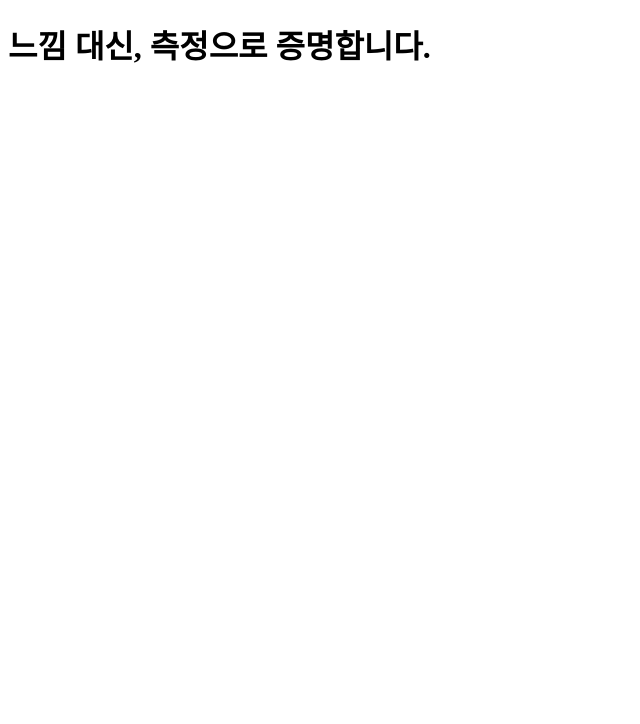
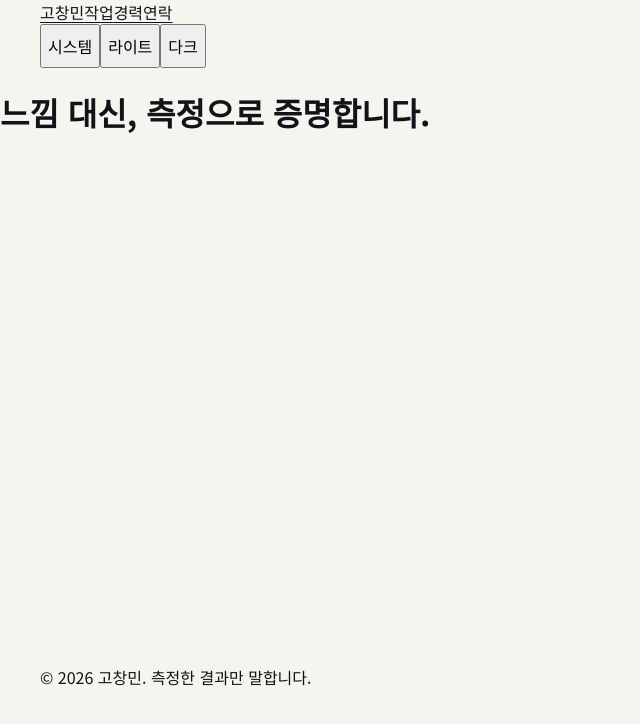
Before and after one commit to changminKo/portfolio-site, a Next.js app: page / in a window 1280 px wide. Shown: the top 724 px of the page, without its empty margins (0-640 px from the left). Built offline with nearby package versions, Linux system fonts and the light colour scheme.

Commit message:
feat: 디자인 토큰과 테마 기반 구현

```diff
--- a/package.json
+++ b/package.json
@@ -18,7 +18,9 @@
     "test:e2e": "playwright test"
   },
   "dependencies": {
+    "framer-motion": "^13.1.0",
     "next": "16.2.9",
+    "next-themes": "^0.4.6",
     "react": "^19.2.7",
     "react-dom": "^19.2.7"
   },
--- a/src/app/layout.tsx
+++ b/src/app/layout.tsx
@@ -1,9 +1,30 @@
+import type { Metadata } from "next";
+import { IBM_Plex_Mono, Noto_Sans_KR } from "next/font/google";
 import type { ReactNode } from "react";
+import { Footer } from "@/components/chrome/Footer";
+import { Header } from "@/components/chrome/Header";
+import { ThemeProvider } from "@/providers/ThemeProvider";
+import "@/styles/globals.css";
+
+const sans = Noto_Sans_KR({ weight: ["400", "600", "700"], variable: "--font-sans" });
+const mono = IBM_Plex_Mono({ weight: ["400", "500"], subsets: ["latin"], variable: "--font-mono" });
+
+export const metadata: Metadata = {
+  title: { default: "고창민 · 성능 엔지니어", template: "%s · 고창민" },
+  description: "측정으로 웹과 웹뷰의 병목을 찾아 결과로 바꾸는 프론트엔드 엔지니어 고창민입니다.",
+};
 
 export default function RootLayout({ children }: Readonly<{ children: ReactNode }>) {
   return (
-    <html lang="ko">
-      <body>{children}</body>
+    <html lang="ko" suppressHydrationWarning className={`${sans.variable} ${mono.variable}`}>
+      <body>
+        <ThemeProvider>
+          <a className="skip-link" href="#main-content">본문으로 건너뛰기</a>
+          <Header />
+          <main id="main-content" className="site-main" tabIndex={-1}>{children}</main>
+          <Footer />
+        </ThemeProvider>
+      </body>
     </html>
   );
 }
--- /dev/null
+++ b/src/components/chrome/Footer.tsx
@@ -0,0 +1,7 @@
+export function Footer() {
+  return (
+    <footer className="page-shell">
+      <p>© 2026 고창민. 측정한 결과만 말합니다.</p>
+    </footer>
+  );
+}
--- /dev/null
+++ b/src/components/chrome/Header.tsx
@@ -0,0 +1,16 @@
+import Link from "next/link";
+import { ThemeToggle } from "./ThemeToggle";
+
+export function Header() {
+  return (
+    <header className="page-shell">
+      <nav aria-label="주요 탐색">
+        <Link href="/">고창민</Link>
+        <Link href="/#work">작업</Link>
+        <Link href="/#career">경력</Link>
+        <Link href="/#contact">연락</Link>
+        <ThemeToggle />
+      </nav>
+    </header>
+  );
+}
--- /dev/null
+++ b/src/components/chrome/ThemeToggle.tsx
@@ -0,0 +1,32 @@
+"use client";
+
+import { useTheme } from "next-themes";
+import { useEffect, useState } from "react";
+
+const themes = [
+  ["system", "시스템"],
+  ["light", "라이트"],
+  ["dark", "다크"],
+] as const;
+
+export function ThemeToggle() {
+  const { theme, setTheme } = useTheme();
+  const [mounted, setMounted] = useState(false);
+  useEffect(() => setMounted(true), []);
+
+  return (
+    <div role="group" aria-label="색상 테마" data-mounted={mounted}>
+      {themes.map(([value, label]) => (
+        <button
+          key={value}
+          type="button"
+          aria-pressed={mounted && theme === value}
+          onClick={() => setTheme(value)}
+          style={{ minWidth: 44, minHeight: 44 }}
+        >
+          {label}
+        </button>
+      ))}
+    </div>
+  );
+}
--- /dev/null
+++ b/src/providers/ThemeProvider.tsx
@@ -0,0 +1,12 @@
+"use client";
+
+import { ThemeProvider as NextThemesProvider } from "next-themes";
+import type { PropsWithChildren } from "react";
+
+export function ThemeProvider({ children }: PropsWithChildren) {
+  return (
+    <NextThemesProvider attribute="class" defaultTheme="system" enableSystem disableTransitionOnChange>
+      {children}
+    </NextThemesProvider>
+  );
+}
--- /dev/null
+++ b/src/styles/globals.css
@@ -0,0 +1,14 @@
+@import "./tokens.css";
+
+* { box-sizing: border-box; }
+html { background: var(--bg); }
+body { margin: 0; background: var(--bg); color: var(--text); font-family: var(--font-sans), sans-serif; }
+a { color: inherit; text-underline-offset: 0.2em; }
+button, input { font: inherit; }
+:focus-visible { outline: 2px solid var(--accent); outline-offset: 3px; }
+.skip-link { position: fixed; inset: 8px auto auto 8px; z-index: 100; transform: translateY(-150%); background: var(--text); color: var(--bg); padding: 12px 16px; }
+.skip-link:focus { transform: translateY(0); }
+.page-shell { width: min(var(--page-width), calc(100% - 40px)); margin-inline: auto; }
+.site-main { min-height: 70dvh; }
+@media (min-width: 768px) { .page-shell { width: min(var(--page-width), calc(100% - 64px)); } }
+@media (min-width: 1440px) { .page-shell { width: min(var(--page-width), calc(100% - 96px)); } }
--- /dev/null
+++ b/src/styles/tokens.css
@@ -0,0 +1,37 @@
+:root {
+  color-scheme: light;
+  --bg: #f5f4ef;
+  --surface: #ffffff;
+  --text: #111318;
+  --muted: #59616c;
+  --line: #d3d5d1;
+  --accent: #2457e6;
+  --positive: #087553;
+  --warning: #b54708;
+  --space-1: 4px;
+  --space-2: 8px;
+  --space-3: 12px;
+  --space-4: 16px;
+  --space-6: 24px;
+  --space-8: 32px;
+  --space-12: 48px;
+  --space-16: 64px;
+  --space-24: 96px;
+  --space-32: 128px;
+  --page-width: 75rem;
+  --reading-width: 45rem;
+  --card-radius: 8px;
+  --phone-radius: 28px;
+}
+
+.dark {
+  color-scheme: dark;
+  --bg: #0b0d10;
+  --surface: #12161c;
+  --text: #f4f5f0;
+  --muted: #aab2bd;
+  --line: #303641;
+  --accent: #86a6ff;
+  --positive: #5bd3a5;
+  --warning: #ffb36b;
+}
```
Also changed, not shown: src/components/motion/Reveal.tsx (added, +20 -0 lines), 3 other files (tests, documents, lock files or other folders).
